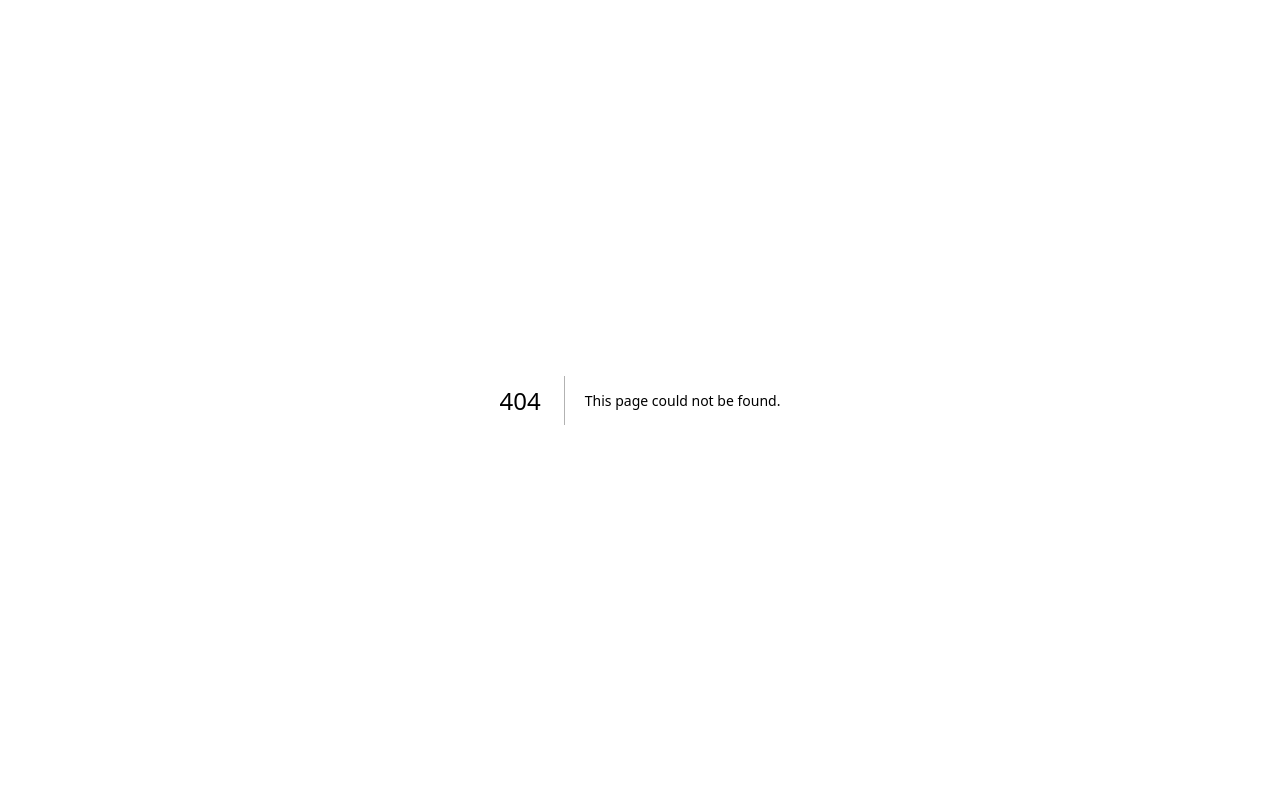
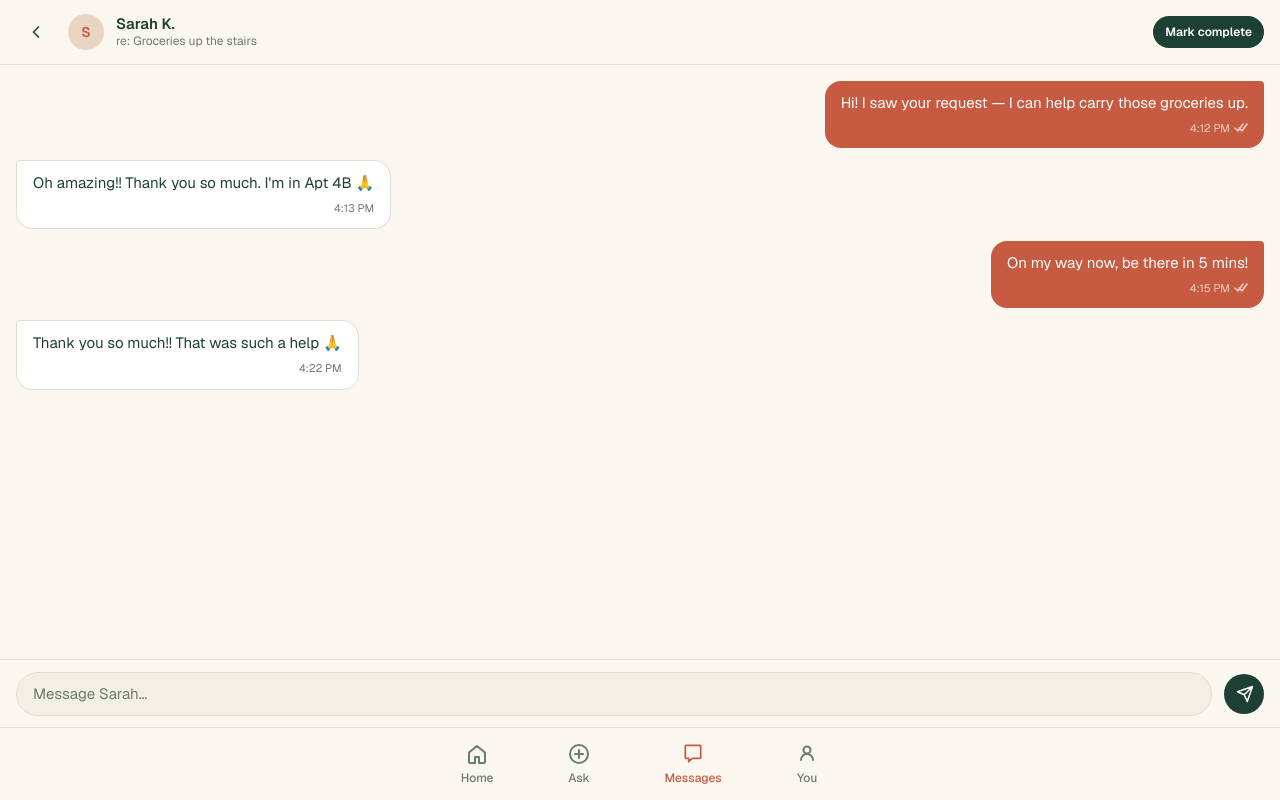
Before and after one commit to Gill87/tightknit, a Next.js app in the folder tightknit/: page /messages/1 in a window 1280 px wide. Before the commit this address had no page. Built offline with nearby package versions, Linux system fonts and the light colour scheme.

Commit message:
feat: add messaging chat room ui with chat components and styling

```diff
--- /dev/null
+++ b/tightknit/app/(main)/messages/[room_id]/components/ChatHeader.tsx
@@ -0,0 +1,49 @@
+"use client";
+
+import { useRouter } from "next/navigation";
+import { tkRoom } from "../../formStyles";
+
+export function ChatHeader({
+  participantName,
+  subtitle,
+}: {
+  participantName: string;
+  subtitle: string;
+}) {
+  const router = useRouter();
+  const initial = participantName.charAt(0).toUpperCase();
+
+  return (
+    <header className={tkRoom.headerBar}>
+      <button
+        className={tkRoom.backBtn}
+        onClick={() => router.push("/messages")}
+        aria-label="Back"
+      >
+        <svg
+          width="20"
+          height="20"
+          viewBox="0 0 24 24"
+          fill="none"
+          stroke="currentColor"
+          strokeWidth="2"
+          strokeLinecap="round"
+          strokeLinejoin="round"
+          className="text-tk-forest"
+          aria-hidden
+        >
+          <path d="M15 18l-6-6 6-6" />
+        </svg>
+      </button>
+
+      <div className={tkRoom.headerAvatar}>{initial}</div>
+
+      <div className={tkRoom.headerInfo}>
+        <p className={tkRoom.headerName}>{participantName}</p>
+        <p className={tkRoom.headerSub}>{subtitle}</p>
+      </div>
+
+      <button className={tkRoom.markCompleteBtn}>Mark complete</button>
+    </header>
+  );
+}
--- /dev/null
+++ b/tightknit/app/(main)/messages/[room_id]/components/MessageBubble.tsx
@@ -0,0 +1,40 @@
+import { tkRoom } from "../../formStyles";
+
+export type Message = {
+  id: string;
+  text: string;
+  time: string;
+  isSent: boolean;
+  showCheck?: boolean;
+};
+
+export function MessageBubble({ text, time, isSent, showCheck }: Message) {
+  return (
+    <div className={tkRoom.bubbleWrap(isSent)}>
+      <div className={tkRoom.bubble(isSent)}>
+        <p className={tkRoom.bubbleText}>{text}</p>
+        <div className={tkRoom.bubbleMeta}>
+          <span className={tkRoom.bubbleTime(isSent)}>{time}</span>
+          {isSent && showCheck && (
+            <svg
+              width="14"
+              height="10"
+              viewBox="0 0 14 10"
+              fill="none"
+              aria-hidden
+              className="opacity-70"
+            >
+              <path
+                d="M1 5l3 3 5-7M5 5l3 3 5-7"
+                stroke="currentColor"
+                strokeWidth="1.5"
+                strokeLinecap="round"
+                strokeLinejoin="round"
+              />
+            </svg>
+          )}
+        </div>
+      </div>
+    </div>
+  );
+}
--- /dev/null
+++ b/tightknit/app/(main)/messages/[room_id]/components/MessageInput.tsx
@@ -0,0 +1,40 @@
+"use client";
+
+import { useState } from "react";
+import { tkRoom } from "../../formStyles";
+
+export function MessageInput({ placeholder }: { placeholder: string }) {
+  const [value, setValue] = useState("");
+
+  return (
+    <div className={tkRoom.inputBar}>
+      <input
+        className={tkRoom.inputField}
+        placeholder={placeholder}
+        value={value}
+        onChange={(e) => setValue(e.target.value)}
+        aria-label="Message input"
+      />
+      <button
+        className={tkRoom.sendBtn}
+        aria-label="Send message"
+        disabled={!value.trim()}
+      >
+        <svg
+          width="18"
+          height="18"
+          viewBox="0 0 24 24"
+          fill="none"
+          stroke="currentColor"
+          strokeWidth="2"
+          strokeLinecap="round"
+          strokeLinejoin="round"
+          className="text-white translate-x-px"
+          aria-hidden
+        >
+          <path d="M22 2L11 13M22 2L15 22l-4-9-9-4 20-7z" />
+        </svg>
+      </button>
+    </div>
+  );
+}
--- /dev/null
+++ b/tightknit/app/(main)/messages/[room_id]/page.tsx
@@ -0,0 +1,58 @@
+import { ChatHeader } from "./components/ChatHeader";
+import { MessageBubble, type Message } from "./components/MessageBubble";
+import { MessageInput } from "./components/MessageInput";
+import { tkRoom } from "../formStyles";
+
+// TODO: replace with Supabase query by room_id param
+const MOCK: { participantName: string; subtitle: string; messages: Message[] } =
+  {
+    participantName: "Sarah K.",
+    subtitle: "re: Groceries up the stairs",
+    messages: [
+      {
+        id: "1",
+        text: "Hi! I saw your request — I can help carry those groceries up.",
+        time: "4:12 PM",
+        isSent: true,
+        showCheck: true,
+      },
+      {
+        id: "2",
+        text: "Oh amazing!! Thank you so much. I'm in Apt 4B 🙏",
+        time: "4:13 PM",
+        isSent: false,
+      },
+      {
+        id: "3",
+        text: "On my way now, be there in 5 mins!",
+        time: "4:15 PM",
+        isSent: true,
+        showCheck: true,
+      },
+      {
+        id: "4",
+        text: "Thank you so much!! That was such a help 🙏",
+        time: "4:22 PM",
+        isSent: false,
+      },
+    ],
+  };
+
+export default function RoomPage() {
+  const firstName = MOCK.participantName.split(" ")[0];
+
+  return (
+    <div className={tkRoom.shell}>
+      <ChatHeader
+        participantName={MOCK.participantName}
+        subtitle={MOCK.subtitle}
+      />
+      <div className={tkRoom.thread}>
+        {MOCK.messages.map((m) => (
+          <MessageBubble key={m.id} {...m} />
+        ))}
+      </div>
+      <MessageInput placeholder={`Message ${firstName}…`} />
+    </div>
+  );
+}
--- a/tightknit/app/(main)/messages/formStyles.ts
+++ b/tightknit/app/(main)/messages/formStyles.ts
@@ -3,7 +3,7 @@ export function cn(...classes: Array<string | false | undefined | null>) {
 }
 
 const AVATAR_COLORS = [
-  "bg-[#e8d5c4] text-tk-terracotta",
+  "bg-tk-avatar-warm text-tk-terracotta",
   "bg-tk-mint text-tk-forest",
   "bg-tk-cream-deep text-tk-muted",
 ];
@@ -29,3 +29,42 @@ export const tkMessages = {
   time: "text-xs text-tk-muted shrink-0",
   preview: "text-sm text-tk-muted truncate mt-0.5",
 };
+
+export const tkRoom = {
+  shell: "flex min-h-full flex-1 flex-col bg-tk-cream",
+
+  headerBar:
+    "flex items-center gap-3 px-4 py-3 border-b border-tk-border bg-tk-cream",
+  backBtn:
+    "flex h-10 w-10 items-center justify-center rounded-full active:bg-tk-cream-deep transition-colors shrink-0",
+  headerAvatar:
+    "h-9 w-9 rounded-full bg-tk-avatar-warm flex items-center justify-center text-sm font-semibold text-tk-terracotta shrink-0",
+  headerInfo: "flex-1 min-w-0",
+  headerName: "text-[15px] font-semibold text-tk-forest leading-tight truncate",
+  headerSub: "text-xs text-tk-muted truncate",
+  markCompleteBtn:
+    "shrink-0 rounded-full bg-tk-forest px-3 py-2 text-xs font-semibold text-white active:bg-tk-forest-soft transition-colors",
+
+  thread: "flex-1 overflow-y-auto px-4 py-4 flex flex-col gap-3",
+
+  bubbleWrap: (isSent: boolean) =>
+    cn("flex", isSent ? "justify-end" : "justify-start"),
+  bubble: (isSent: boolean) =>
+    cn(
+      "max-w-[78%] rounded-2xl px-4 py-3",
+      isSent
+        ? "bg-tk-terracotta text-white rounded-tr-sm"
+        : "bg-tk-card text-tk-forest border border-tk-border rounded-tl-sm",
+    ),
+  bubbleText: "text-[15px] leading-snug",
+  bubbleMeta: "flex items-center justify-end gap-1 mt-1.5",
+  bubbleTime: (isSent: boolean) =>
+    cn("text-[11px]", isSent ? "text-white/70" : "text-tk-muted"),
+
+  inputBar:
+    "flex items-center gap-3 px-4 py-3 border-t border-tk-border bg-tk-cream pb-[max(0.75rem,env(safe-area-inset-bottom))]",
+  inputField:
+    "flex-1 rounded-full border border-tk-border bg-tk-cream-deep/50 px-4 py-2.5 text-[15px] text-tk-forest placeholder:text-tk-muted outline-none focus:border-tk-forest/30 transition-colors",
+  sendBtn:
+    "h-10 w-10 shrink-0 rounded-full bg-tk-forest flex items-center justify-center active:bg-tk-forest-soft transition-colors",
+};
--- a/tightknit/app/globals.css
+++ b/tightknit/app/globals.css
@@ -23,6 +23,7 @@
   --tk-muted: #6b7c73;
   --tk-chip-active: #2a2a2a;
   --tk-blush: #fdf5ec;
+  --tk-avatar-warm: #e8d5c4;
 
   --tk-shadow-balance: 0 10px 40px -12px rgba(30, 64, 52, 0.18);
   --tk-shadow-cta: 0 10px 28px -8px rgba(199, 91, 66, 0.35);
@@ -46,6 +47,7 @@
   --color-tk-muted: var(--tk-muted);
   --color-tk-chip-active: var(--tk-chip-active);
   --color-tk-blush: var(--tk-blush);
+  --color-tk-avatar-warm: var(--tk-avatar-warm);
 }
 
 body {
```
Also changed, not shown: 1 other file (tests, documents, lock files or other folders).
